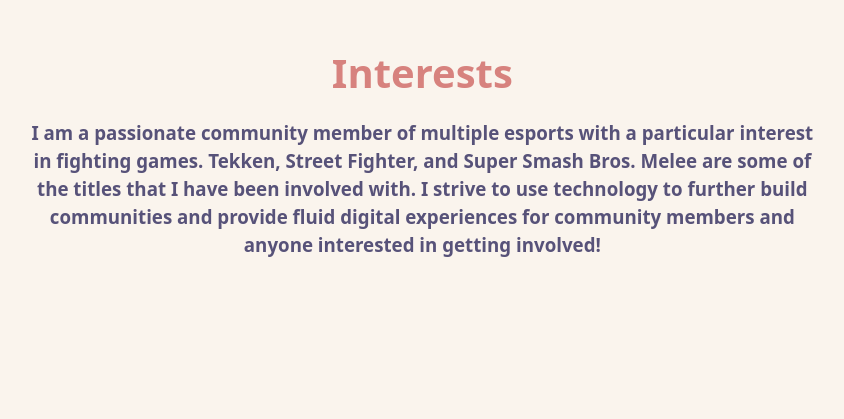
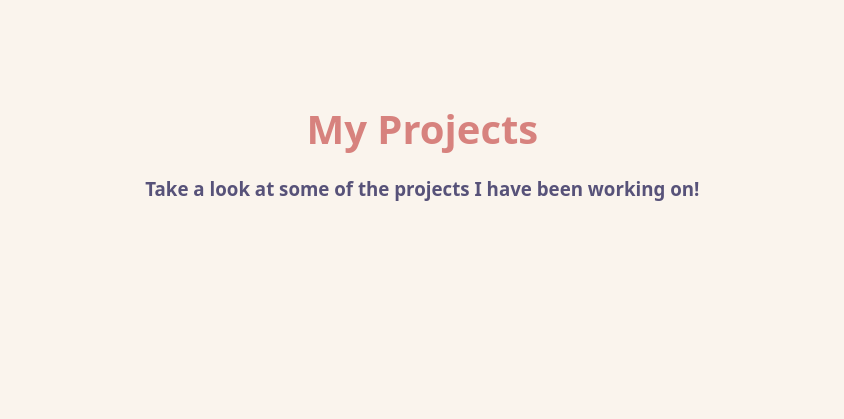
Before and after one commit to jadoncamacho/portfolio, a React (Vite) app: page / in a window 1280 px wide. Shown: the part 1881-2300 px from the top of the page, without its empty margins (431-1275 px from the left). Built offline with nearby package versions, Linux system fonts and the light colour scheme.

Commit message:
fix resume hyperlink

```diff
--- a/src/App.tsx
+++ b/src/App.tsx
@@ -22,14 +22,10 @@
             Development, Operating Systems, Machine Learning, Mobile Device Development, Database Management, and more. Throughout my education I have developed a
             particular passion for UX and UI design and I hope to continue to grow my knowledge of these fields and provide blissful experiences for users.
           </h3>
-        </section>
-
-        <section id="interests" className="section">
-          <h2>Interests</h2>
           <h3>
-            I am a passionate community member of multiple esports with a particular interest in fighting games. Tekken, Street Fighter, and Super Smash Bros. Melee
-            are some of the titles that I have been involved with. I strive to use technology to further build communities and provide fluid digital experiences for
-            community members and anyone interested in getting involved!
+            In my free time I am deepy involved with the fighting game esports scene. In particular I am a passionate member of the Tekken, Street Fighter, and Super
+            Smash Bros. Melee communities. I strive to use technology to further build communities and provide fluid digital experiences for community members and
+            anyone interested in getting involved!
           </h3>
         </section>
 
--- a/src/components/Sidebar.tsx
+++ b/src/components/Sidebar.tsx
@@ -10,7 +10,6 @@
 const navItems: NavItem[] = [
   { title: 'Home', sectionId: 'home' },
   { title: 'About', sectionId: 'about' },
-  {title: 'Interests', sectionId: 'interests'},
   { title: 'Projects', sectionId: 'projects' }
 ];
 
@@ -77,7 +76,7 @@
             <FaLinkedin size={24} />
           </a>
           <a
-            href="public/jadon-camacho-resume-2025.pdf"
+            href="./jadon-camacho-resume-2025.pdf"
             target="_blank"
             rel="noopener noreferrer"
             aria-label="Download Resume"
```
